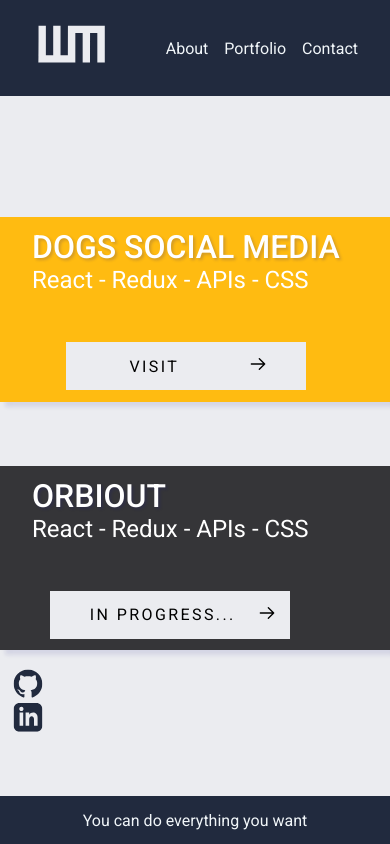
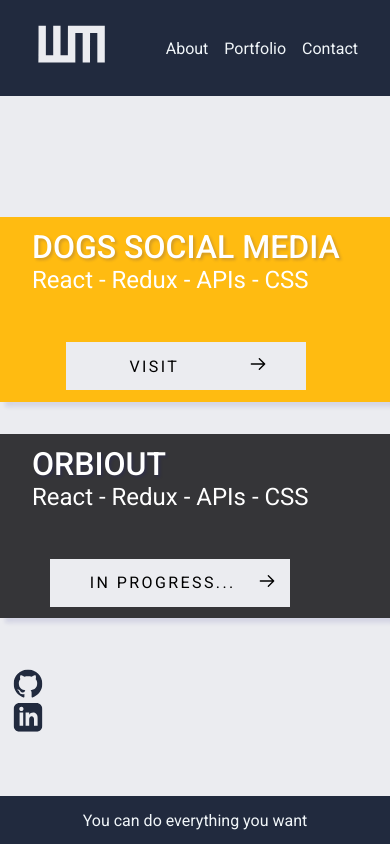
Before and after one commit to oMazzi/willianmaziero, a React (Create React App) app: page /portfolio in a window 390 px wide. Built offline with nearby package versions, Linux system fonts and the light colour scheme.

Commit message:
bug on responsive iPhone

```diff
--- a/src/components/Portfolio.module.css
+++ b/src/components/Portfolio.module.css
@@ -82,7 +82,7 @@ button:disabled:hover{
   .container {
     width: 100vw;
     height: 20vh;
-    margin: 2rem 0 2rem 0;
+    margin: 0 0 2rem 0;
     padding: .5rem 0 .5rem 0;
   }
   .container div {
```
